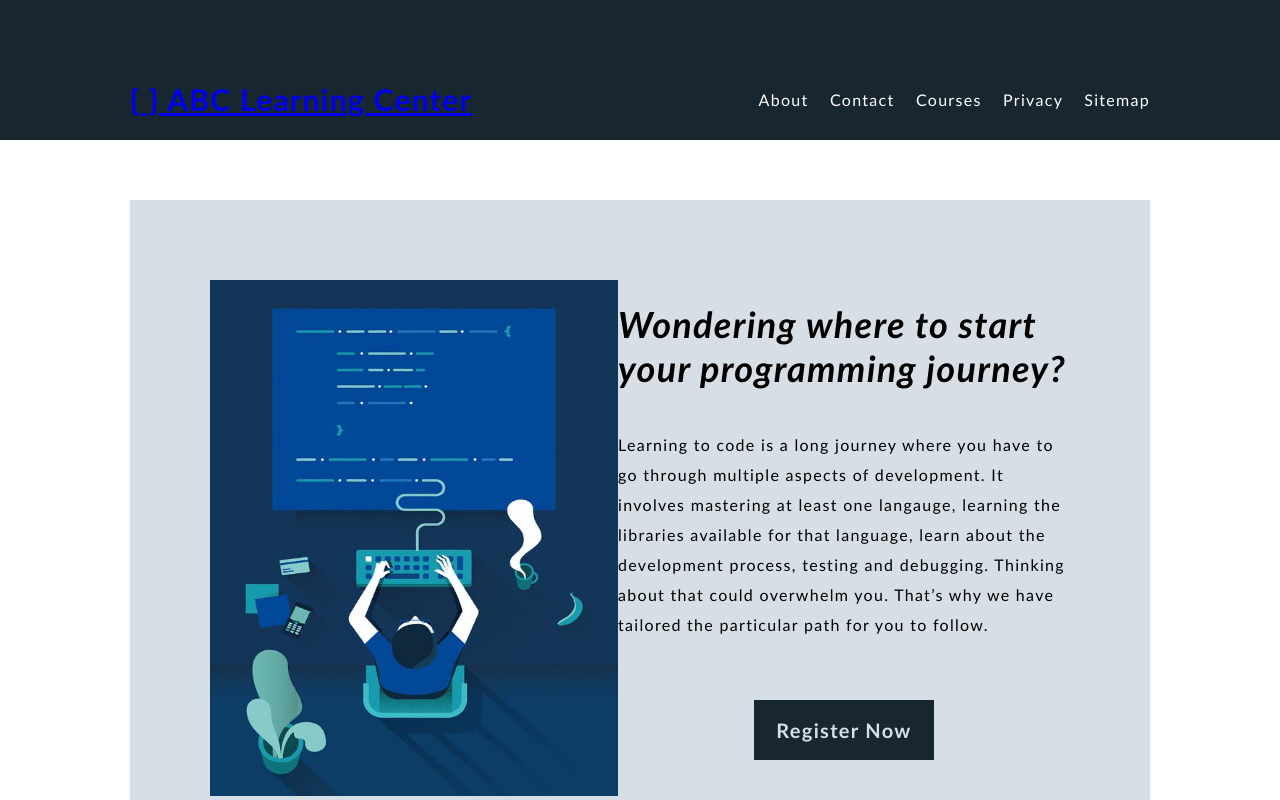
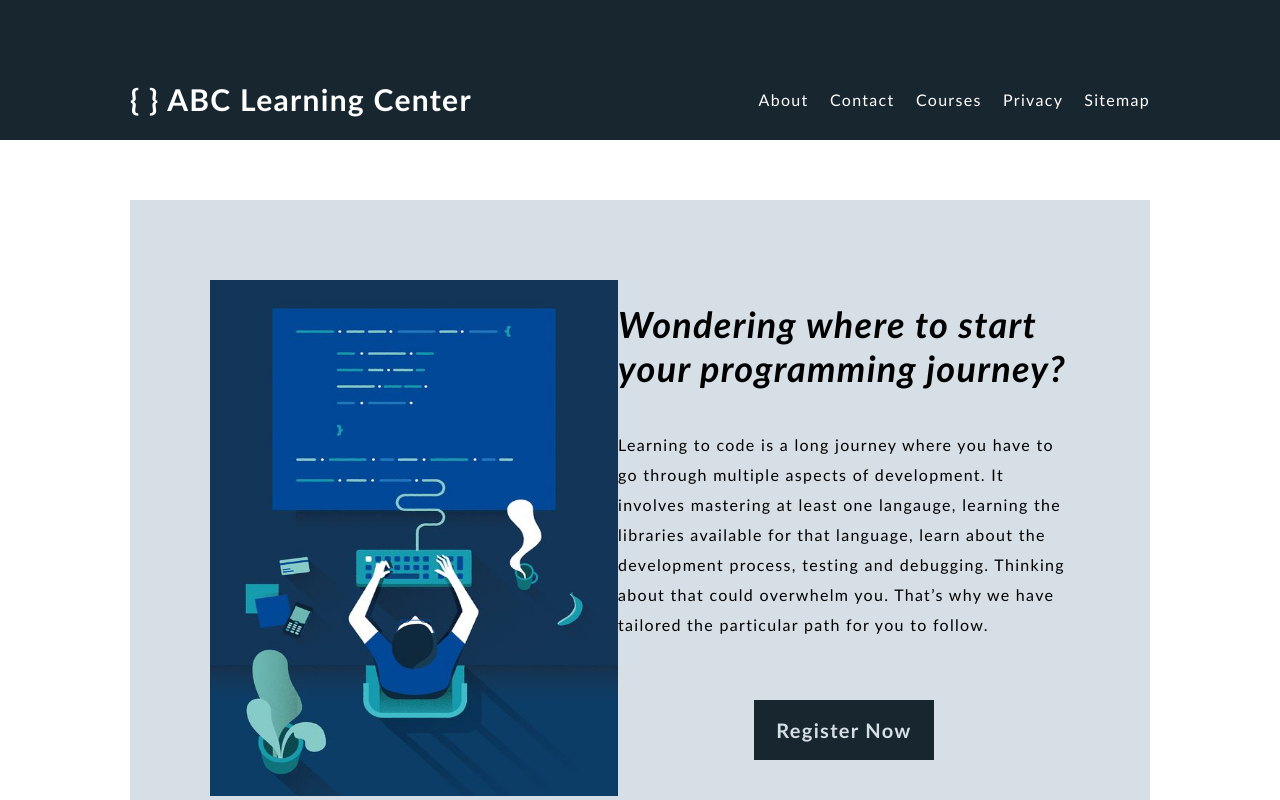
Before and after one commit to Lnirmohi/abc-learning-center, a plain HTML site: page src/index.html in a window 1280 px wide. Shown: the top 800 px of the page. Drawn offline with Linux system fonts and the light colour scheme.

Commit message:
change default behavior of a tag for logo

```diff
--- a/styles/style.css
+++ b/styles/style.css
@@ -49,6 +49,12 @@ button {
     line-height: 18px;
 }
 
+.logo a {
+    color: white;
+
+    text-decoration: none;
+}
+
 .nav a{
     margin-left: 16px;
 
```
